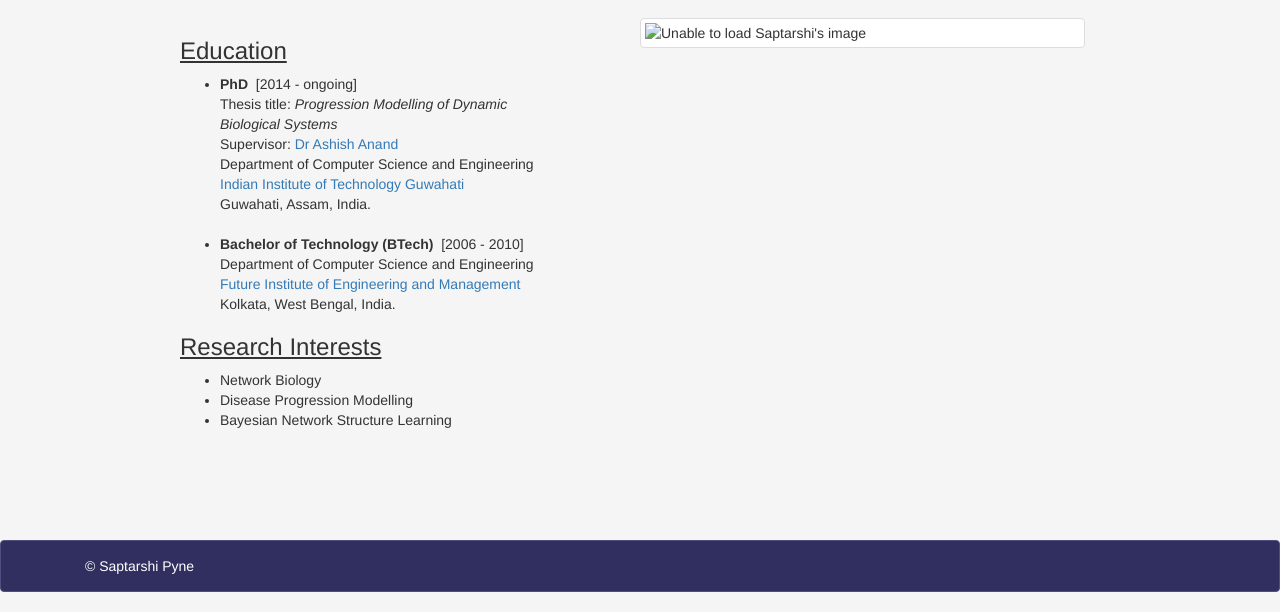
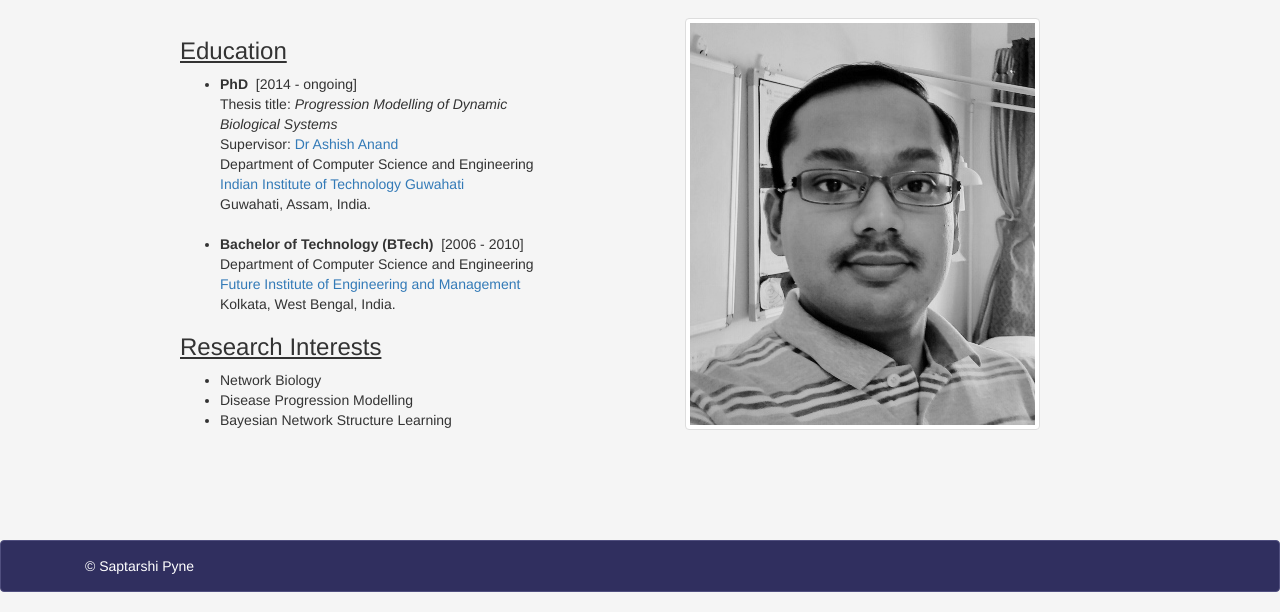
Before and after one commit to sap01/sap01.github.io, a plain HTML site: page index.html in a window 1280 px wide. Shown: the part 267-879 px from the top of the page. Drawn offline with nearby package versions, Linux system fonts and the light colour scheme.

Commit message:
Rectify image call

```diff
--- a/index.html
+++ b/index.html
@@ -100,7 +100,7 @@
 
 			<!-- image div -->
 			<div class = "row col-xs-10 col-xs-offset-1 col-sm-5 col-sm-offset-0">
-				<img class="img-thumbnail center-block" src="images/author1 (345x402).jpg" alt="Unable to load Saptarshi's image" />
+				<img class="img-thumbnail center-block" src="images/Saptarshi Pyne v2.jpg" alt="Unable to load Saptarshi's image" />
 				<!-- <img class="img-thumbnail center-block" src="images/IMG_20190128_135048.jpg" /> -->
 				<!-- <img class="img-thumbnail center-block" src="images/IMG_20190128_135048 - website.jpg"
 				alt="Unable to load Saptarshi's image" /> -->
```
